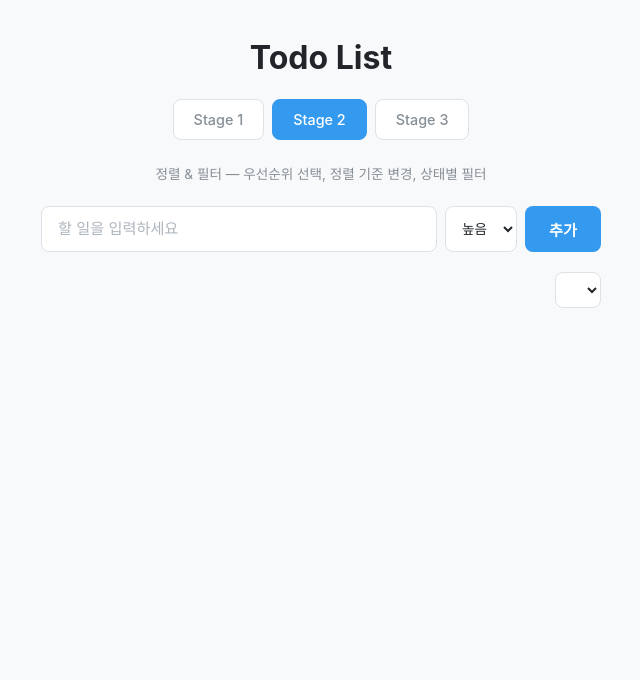
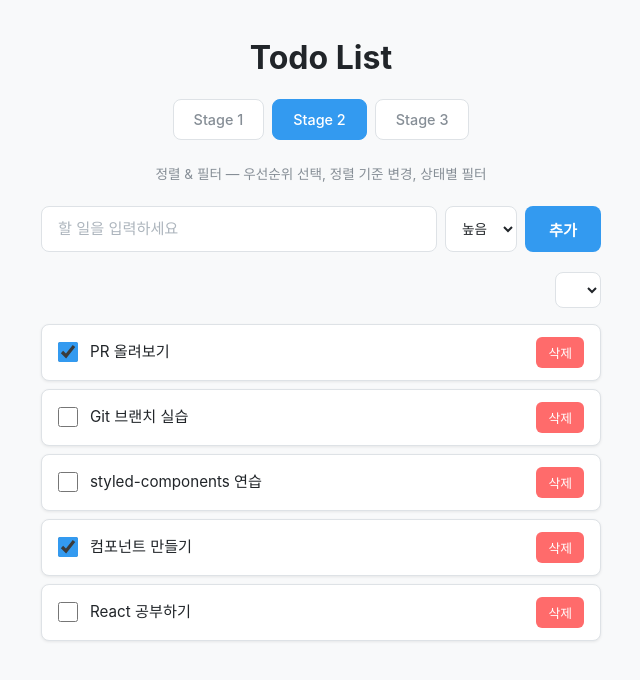
Before and after one commit to givvemee/todo.template, a React (Vite) app: page /stage2 in a window 1280 px wide. Shown: the top 680 px of the page, without its empty margins (319-959 px from the left). Built offline with nearby package versions, Linux system fonts and the light colour scheme.

Commit message:
stage2 작성

```diff
--- a/src/stages/stage2/Stage2.jsx
+++ b/src/stages/stage2/Stage2.jsx
@@ -1,53 +1,89 @@
-import styled from 'styled-components';
-import TodoForm from './components/TodoForm';
-import TodoList from './components/TodoList';
-import SortDropdown from './components/SortDropdown';
-import FilterBar from './components/FilterBar';
+import styled from "styled-components";
+import TodoForm from "./components/TodoForm";
+import TodoList from "./components/TodoList";
+import SortDropdown from "./components/SortDropdown";
+import FilterBar from "./components/FilterBar";
+import * as todoData from "../../data/todo.json";
+import { useState, useMemo } from "react";
 
-// TODO: todo.json 데이터를 import 하세요
-// TODO: useState, useMemo를 import 하세요
-
-// HINT: 우선순위 정렬을 위한 순서 매핑이 필요합니다
-// 예) { high: 0, medium: 1, low: 2 }
+const ORDER = { high: 0, medium: 1, low: 2 };
 
 export default function Stage2() {
-  // TODO: todos 상태를 선언하세요
-  // TODO: 정렬 기준(sortBy) 상태를 선언하세요 (기본값: 'createdAt')
-  // TODO: 필터(filter) 상태를 선언하세요 (기본값: 'all')
+  const [datas, setDatas] = useState(todoData.default);
+  const [orderBy, setOrderBy] = useState("createdAt");
+  const [filter, setFilter] = useState("all");
 
-  // TODO: 할 일 추가 함수를 만드세요 (Stage 1과 유사하지만 priority 파라미터 추가)
+  function onAdd(title, priority) {
+    setDatas([
+      ...datas,
+      {
+        id: datas.length ? datas[datas.length - 1].id + 1 : 1,
+        title,
+        completed: false,
+        priority,
+        createdAt: new Date().toISOString(),
+      },
+    ]);
+  }
 
-  // TODO: 할 일 완료/미완료 토글 함수를 만드세요
+  function onToggle(id) {
+    setDatas(
+      datas.map((data) =>
+        data.id === id ? { ...data, completed: !data.completed } : data,
+      ),
+    );
+  }
 
-  // TODO: 할 일 삭제 함수를 만드세요
+  function onDelete(id) {
+    setDatas(datas.filter((data) => data.id !== id));
+  }
 
-  // TODO: 할 일 이름 변경 함수를 만드세요
+  function onRename(id, newTitle) {
+    setDatas(
+      datas.map((data) =>
+        data.id === id ? { ...data, title: newTitle } : data,
+      ),
+    );
+  }
 
-  // TODO: 필터링 + 정렬된 목록을 계산하세요
-  // HINT: useMemo를 활용하면 성능 최적화에 도움이 됩니다
-  // HINT: 필터 → 'all'이면 전체, 'active'이면 미완료, 'completed'이면 완료
-  // HINT: 정렬 → 'createdAt'이면 날짜순, 'priority'이면 우선순위순, 'title'이면 가나다순
-  // HINT: 한글 정렬에는 localeCompare를 활용하세요
+  const filterSort = useMemo(() => {
+    return datas
+      .filter((data) => {
+        if (filter === "active") return !data.completed;
+        if (filter === "completed") return data.completed;
+        return true;
+      })
+      .sort((a, b) => {
+        if (orderBy === "priority") {
+          return ORDER[a.priority] - ORDER[b.priority];
+        }
+        if (orderBy === "title") {
+          return a.title.localeCompare(b.title);
+        }
+        return new Date(b.createdAt) - new Date(a.createdAt);
+      });
+  }, [datas, filter, orderBy]);
 
   return (
     <Container>
       <Description>
         정렬 & 필터 — 우선순위 선택, 정렬 기준 변경, 상태별 필터
       </Description>
-      {/* TODO: TodoForm에 onAdd를 전달하세요 */}
-      <TodoForm />
+      <TodoForm onAdd={onAdd} />
       <Toolbar>
-        {/* TODO: FilterBar와 SortDropdown에 필요한 props를 전달하세요 */}
-        <FilterBar />
-        <SortDropdown />
+        <FilterBar filter={filter} setFilter={setFilter} />
+        <SortDropdown orderBy={orderBy} setOrderBy={setOrderBy} />
       </Toolbar>
-      {/* TODO: TodoList에 필터링+정렬된 목록과 핸들러들을 전달하세요 */}
-      <TodoList />
+      <TodoList
+        todos={filterSort}
+        onToggle={onToggle}
+        onDelete={onDelete}
+        onRename={onRename}
+      />
     </Container>
   );
 }
 
-// ===== 아래는 스타일 코드입니다. 수정하지 않아도 됩니다. =====
 const Container = styled.section``;
 
 const Description = styled.p`
--- a/src/stages/stage2/components/TodoItem.jsx
+++ b/src/stages/stage2/components/TodoItem.jsx
@@ -1,26 +1,51 @@
-import styled from 'styled-components';
-
-// TODO: useState를 import 하세요
+import styled from "styled-components";
+import { useState } from "react";
 
 export default function TodoItem({ todo, onToggle, onDelete, onRename }) {
-  // TODO: 수정 모드 상태(isEditing)와 수정 텍스트(editValue) state를 선언하세요
+  const [isEditing, setIsEditing] = useState(false);
+  const [editValue, setEditValue] = useState(todo.title);
 
-  // TODO: 더블클릭 시 수정 모드로 전환하는 함수를 만드세요
+  function handleDoubleClick() {
+    setIsEditing(true);
+  }
 
-  // TODO: 키보드 이벤트 핸들러를 만드세요 (Enter: 확정, Escape: 취소)
+  function handleBlur() {
+    if (editValue) onRename(todo.id, editValue);
 
-  // TODO: blur 이벤트 핸들러를 만드세요
+    setIsEditing(false);
+  }
+
+  function handleKeyDown(e) {
+    if (e.key === "Enter") handleBlur();
+    else if (e.key === "Escape") {
+      setEditValue(todo.title);
+      setIsEditing(false);
+    }
+  }
 
   return (
-    <Container>
-      {/* TODO: 체크박스를 렌더링하세요 */}
+    <Container completed={todo.completed}>
+      <Checkbox
+        type="checkbox"
+        checked={todo.completed}
+        onChange={() => onToggle(todo.id)}
+      />
 
-      {/* TODO: 우선순위 배지를 렌더링하세요 */}
-      {/* HINT: PriorityBadge 컴포넌트에 $priority prop을 전달하세요 */}
+      {isEditing ? (
+        <EditInput
+          value={editValue}
+          onChange={(e) => setEditValue(e.target.value)}
+          onBlur={handleBlur}
+          onKeyDown={handleKeyDown}
+          autoFocus
+        />
+      ) : (
+        <Title completed={todo.completed} onDoubleClick={handleDoubleClick}>
+          {todo.title}
+        </Title>
+      )}
 
-      {/* TODO: 수정 모드에 따라 EditInput 또는 Title을 렌더링하세요 */}
-
-      {/* TODO: 삭제 버튼을 렌더링하세요 */}
+      <DeleteButton onClick={() => onDelete(todo.id)}>삭제</DeleteButton>
     </Container>
   );
 }
@@ -49,23 +74,13 @@ const Checkbox = styled.input`
   accent-color: ${({ theme }) => theme.accent.primary};
 `;
 
-const PriorityBadge = styled.span`
-  padding: 2px 8px;
-  border-radius: 12px;
-  font-size: 0.7rem;
-  font-weight: 600;
-  color: #ffffff;
-  background: ${({ $priority, theme }) => theme.priority[$priority]};
-  white-space: nowrap;
-`;
-
 const Title = styled.span`
   flex: 1;
   font-size: 0.95rem;
   color: ${({ $completed, theme }) =>
     $completed ? theme.text.completed : theme.text.primary};
   text-decoration: ${({ $completed }) =>
-    $completed ? 'line-through' : 'none'};
+    $completed ? "line-through" : "none"};
   cursor: default;
   user-select: none;
 `;
--- a/src/stages/stage2/components/TodoList.jsx
+++ b/src/stages/stage2/components/TodoList.jsx
@@ -1,15 +1,20 @@
-import styled from 'styled-components';
-import TodoItem from './TodoItem';
+import styled from "styled-components";
+import TodoItem from "./TodoItem";
 
 export default function TodoList({ todos, onToggle, onDelete, onRename }) {
-  // TODO: todos 배열이 비어있을 때 안내 메시지를 보여주세요
-
-  // TODO: todos 배열을 순회하며 TodoItem을 렌더링하세요
-  // HINT: 각 TodoItem에 key, todo, 핸들러 props를 전달하세요
+  if (!todos.length) return <EmptyMessage>todos.length === 0</EmptyMessage>;
 
   return (
     <List>
-      {/* 여기에 TodoItem 목록을 렌더링하세요 */}
+      {todos.map((todo) => (
+        <TodoItem
+          key={todo.id}
+          todo={todo}
+          onToggle={onToggle}
+          onDelete={onDelete}
+          onRename={onRename}
+        />
+      ))}
     </List>
   );
 }
```
